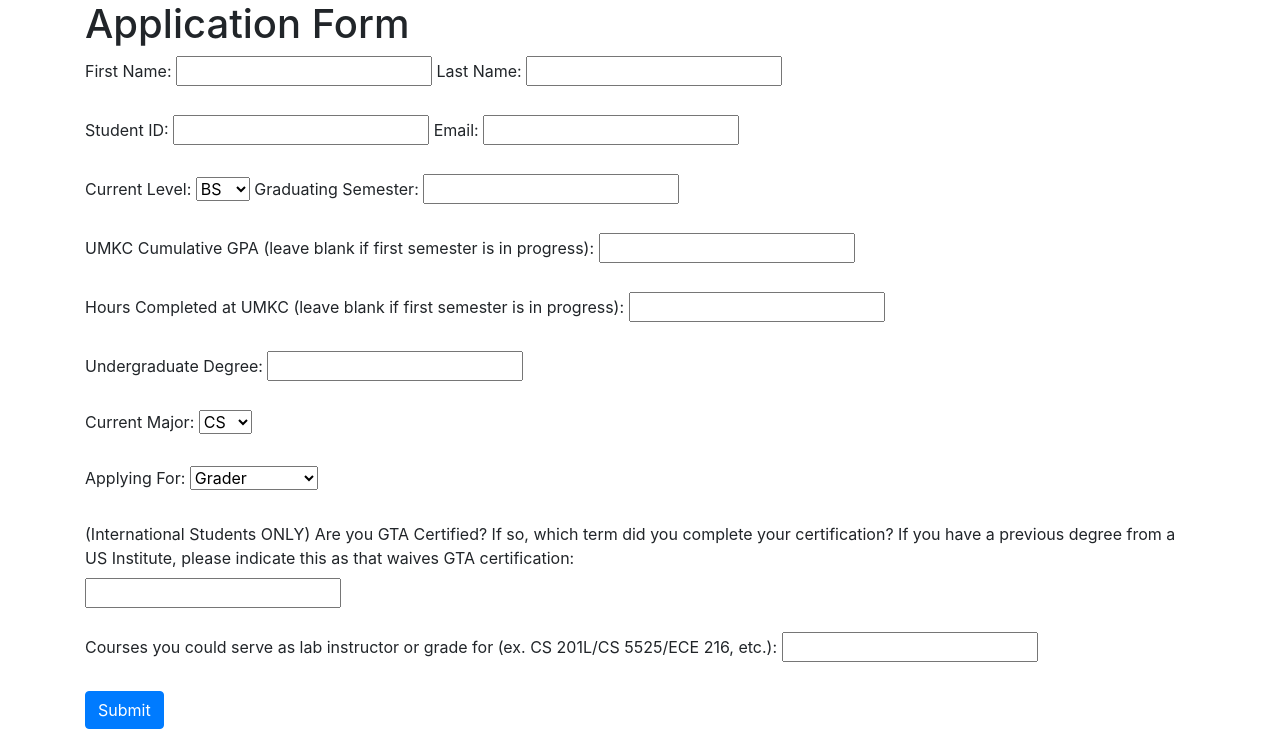
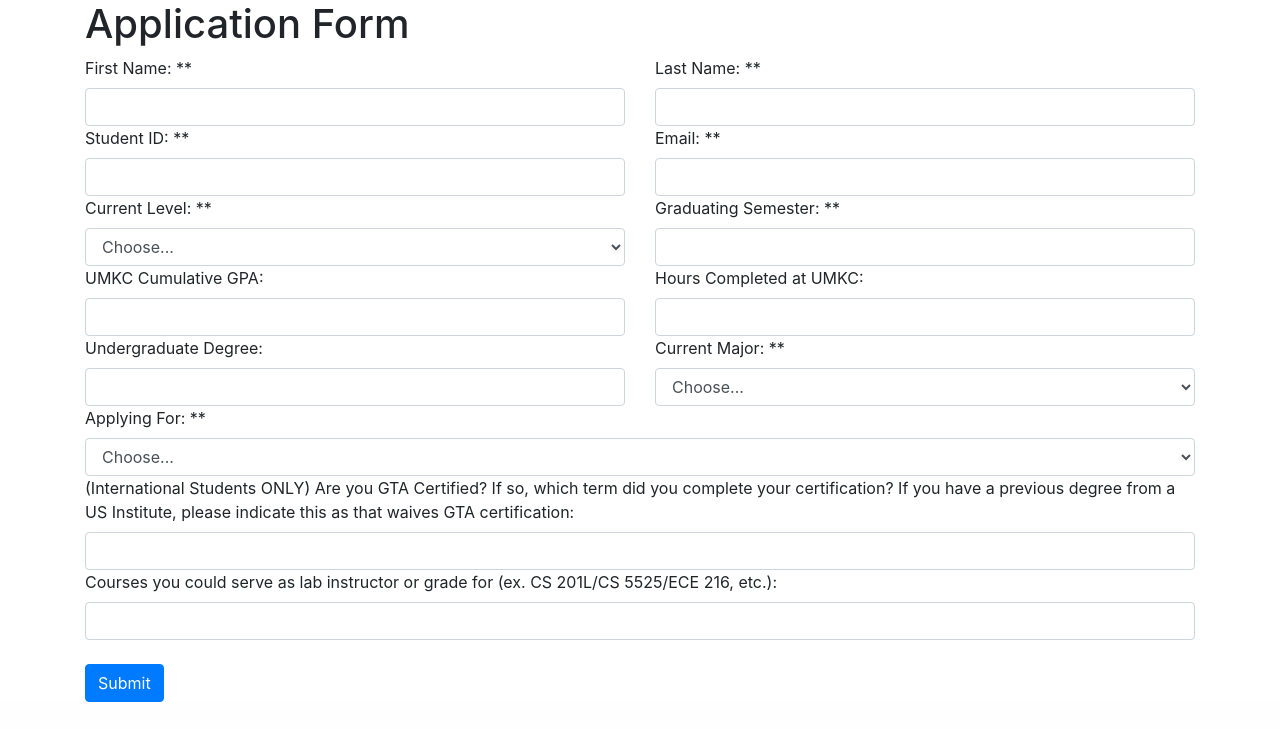
Before and after one commit to zlhuey14/CS451R_webApp, a Flask app: page /gtaApplication in a window 1280 px wide. Shown: the part 120-849 px from the top of the page. After the commit the page ends 822 px from the top, so only its background shows below. Run offline with Flask 3, Linux system fonts and the light colour scheme; some libraries are stand-ins or nearby versions.

Commit message:
Zach: Organized the layout of the application page.

```diff
--- a/webApp/__init__.py
+++ b/webApp/__init__.py
@@ -24,7 +24,7 @@ def create_app():
     app.register_blueprint(views, url_prefix='/')
 
     from .tables import User
-    from .tables import GTAApplication
+    #from .tables import GTAApplication
 
     @login_manager.user_loader
     def load_user(user_id):
--- a/webApp/static/projectStyle.css
+++ b/webApp/static/projectStyle.css
@@ -50,7 +50,3 @@ float: left;
 width: 110.3125px;
 height: 85px;
 }
-
-#line_1 {
-;
-}
--- a/webApp/templates/gtaApplication.html
+++ b/webApp/templates/gtaApplication.html
@@ -3,62 +3,92 @@
 {% block content %}
 <div class="gta-app-container">
     <h1>Application Form</h1>
-    <form method="POST" class="form-horizontal">
-        <label for="first_name">First Name:</label>
-        <input type="text" id="first_name" name="first_name" required>
+    <form method="POST" class="row g-2">
+        <div class="col-md-6">
+            <label for="first_name" class="form-label">First Name: **</label>
+            <input type="text" class="form-control" id="first_name" required>
+        </div>
 
-        <label for="last_name">Last Name:</label>
-        <input type="text" id="last_name" name="last_name" required><br><br>
+        <div class="col-md-6">
+            <label for="last_name" class="form-label">Last Name: **</label>
+            <input type="text" class="form-control" id="last_name" required>
+        </div>
 
-        <label for="student_id">Student ID:</label>
-        <input type="text" id="student_id" name="student_id" required>
+        <div class="col-md-6">
+            <label for="student_id" class="form-label">Student ID: **</label>
+            <input type="text" class="form-control" id="student_id" required>
+        </div>
+        <div class="col-md-6">
+            <label for="email" class="form-label">Email: **</label>
+            <input type="email" class="form-control" id="email" required>
+        </div>
 
-        <label for="email">Email:</label>
-        <input type="email" id="email" name="email" required><br><br>
-
-        <label for="current_level">Current Level:</label>
-        <select name="level" id="current_level">
+        <div class="col-md-6">
+            <label for="current_level" class="form-label">Current Level: **</label>
+            <select name="level" class="form-control" id="current_level" required>
+                <option selected>Choose...</option>
                 <option value="bs">BS</option>
                 <option value="ms">MS</option>
                 <option value="phd">PhD</option>
             </select>
+        </div>
 
-        <label for="grad_semester">Graduating Semester:</label>
-        <input type="text" id="grad_semester" name="grad_semester" required><br><br>
+        <div class="col-md-6">
+            <label for="grad-semester" class="form-label">Graduating Semester: **</label>
+            <input class="form-control" id="grad-semester" required>
 
-        <label for="umkc_gpa">UMKC Cumulative GPA (leave blank if first semester is in progress):</label>
-        <input type="text" id="umkc_gpa" name="unkc_gpa" required><br><br>
 
-         <label for="umkc_hours">Hours Completed at UMKC (leave blank if first semester is in progress):</label>
-        <input type="text" id="umkc_hours" name="umkc_hours" required><br><br>
+        </div>
 
-        <label for="undergrad_degree">Undergraduate Degree:</label>
-        <input type="text" id="undergrad_degree" name="undergrad_degree" required><br><br>
+        <div class="col-md-6">
+            <label for="umkc_gpa" class="form-label">UMKC Cumulative GPA:</label>
+            <input type="text" class="form-control" id="umkc_gpa">
+        </div>
 
-        <label for="current_major">Current Major:</label>
-        <select name="level" id="current_major">
+        <div class="col-md-6">
+            <label for="umkc_hours" class="form-label">Hours Completed at UMKC:</label>
+            <input type="text" class="form-control" id="umkc_hours">
+        </div>
+
+        <div class="col-md-6">
+            <label for="undergrad_degree" class="form-label">Undergraduate Degree:</label>
+            <input type="text" class="form-control" id="undergrad_degree" >
+        </div>
+
+        <div class="col-md-6">
+            <label for="current_major" class="form-label">Current Major: **</label>
+            <select name="level" class="form-control" id="current_major" required>
+                <option selected>Choose...</option>
                 <option value="cs">CS</option>
                 <option value="it">IT</option>
                 <option value="ece">ECE</option>
                 <option value="ee">EE</option>
-        </select><br><br>
+            </select>
+        </div>
 
-        <label for="applying_for">Applying For:</label>
-        <select name="level" id="applying_for">
+        <div class="col-md-12">
+            <label for="apply_for" class="form-label">Applying For: **</label>
+            <select name="level" class="form-control" id="apply_for" required>
+                <option selected>Choose...</option>
                 <option value="grader">Grader</option>
                 <option value="lab_instructor">Lab Instructor</option>
                 <option value="both">Both</option>
-        </select><br><br>
+            </select>
+        </div>
 
-        <label for="international_student">(International Students ONLY) Are you GTA Certified? If so, which term did you complete your certification? If you have a previous degree from a US
-Institute, please indicate this as that waives GTA certification:</label>
-        <input type="text" id="international_student" name="international_student" required><br><br>
+        <div class="col-md-12">
+            <label for="international_student" class="form-label">(International Students ONLY) Are you GTA Certified? If so, which term did you complete your certification? If you have a previous degree from a US Institute, please indicate this as that waives GTA certification:</label>
+            <input type="text" class="form-control" id="international_student">
+        </div>
 
-        <label for="course_interest">Courses you could serve as lab instructor or grade for (ex. CS 201L/CS 5525/ECE 216, etc.):
-</label>
-        <input type="text" id="course_interest" name="course_interest" required><br><br>
+        <div class="col-md-12">
+            <label for="course_interest" class="form-label">Courses you could serve as lab instructor or grade for (ex. CS 201L/CS 5525/ECE 216, etc.):</label>
+            <input type="text" class="form-control" id="course_interest"><br>
+        </div>
 
-        <button type="submit" class="btn btn-primary">Submit</button>
+        <div class="col-md-12">
+            <button type="submit" class="btn btn-primary" >Submit</button>
+        </div>
     </form>
 </div>
 <!-- comment -->
--- a/webApp/views.py
+++ b/webApp/views.py
@@ -13,71 +13,31 @@ class Course:
 
 
 lab_courses = [
-    Course(1, 'CS 101L'),
-    Course(2, 'CS201L,'),
-    Course(3, 'ECE 227'),
-    Course(4, 'ECE 229'),
-    Course(5, 'ECE 227'),
-    Course(6, 'ECE 303'),
-    Course(7, 'ECE 377'),
-    Course(8, 'ECE 331'),
-    Course(9, 'ECE 427'),
+    Course(1, 'CS 101L'), Course(2, 'CS201L,'), Course(3, 'ECE 227'),
+    Course(4, 'ECE 229'), Course(5, 'ECE 227'), Course(6, 'ECE 303'),
+    Course(7, 'ECE 377'),Course(8, 'ECE 331'), Course(9, 'ECE 427'),
     Course(10, 'ECE 429')
 ]
 
 
 courses = [
-    Course(1, 'CS 101'),
-    Course(2, 'CS 191'),
-    Course(3, 'CS 201R'),
-    Course(4, 'CS 291'),
-    Course(5, 'CS 303'),
-    Course(6, 'CS 320'),
-    Course(7, 'CS 349'),
-    Course(8, 'CS 394R'),
-    Course(9, 'CS 404'),
-    Course(10, 'CS 441'),
-    Course(11, 'CS 449'),
-    Course(12, 'CS 456'),
-    Course(13, 'CS 457'),
-    Course(14, 'CS 458'),
-    Course(15, 'CS 461'),
-    Course(16, 'CS 465R'),
-    Course(17, 'CS 470'),
-    Course(18, 'CS 5520'),
-    Course(19, 'CS 5525'),
-    Course(20, 'CS 5552A'),
-    Course(21, 'CS 5565'),
-    Course(22, 'CS 5573'),
-    Course(23, 'CS 5590PA'),
-    Course(24, 'CS 5592'),
-    Course(25, 'CS 5596A'),
-    Course(26, 'CS 5596B'),
-    Course(27, 'ECE 216'),
-    Course(28, 'ECE 226'),
-    Course(29, 'ECE 228'),
-    Course(30, 'ECE 241'),
-    Course(31, 'ECE 276'),
-    Course(32, 'ECE 302'),
-    Course(33, 'ECE 330'),
-    Course(34, 'ECE 341R'),
-    Course(35, 'ECE 428R'),
-    Course(36, 'ECE 458'),
-    Course(37, 'ECE 466'),
-    Course(38, 'ECE 477'),
-    Course(39, 'ECE 486'),
-    Course(40, 'ECE 5558'),
-    Course(41, 'ECE 5560'),
-    Course(42, 'ECE 5567'),
-    Course(43, 'ECE 5577'),
-    Course(44, 'ECE 5578'),
-    Course(45, 'ECE 5586'),
-    Course(46, 'IT 222'),
-    Course(47, 'IT 321')
-
+    Course(1, 'CS 101'), Course(2, 'CS 191'), Course(3, 'CS 201R'),
+    Course(4, 'CS 291'), Course(5, 'CS 303'), Course(6, 'CS 320'),
+    Course(7, 'CS 349'), Course(8, 'CS 394R'), Course(9, 'CS 404'),
+    Course(10, 'CS 441'), Course(11, 'CS 449'), Course(12, 'CS 456'),
+    Course(13, 'CS 457'), Course(14, 'CS 458'), Course(15, 'CS 461'),
+    Course(16, 'CS 465R'), Course(17, 'CS 470'), Course(18, 'CS 5520'),
+    Course(19, 'CS 5525'), Course(20, 'CS 5552A'), Course(21, 'CS 5565'),
+    Course(22, 'CS 5573'), Course(23, 'CS 5590PA'), Course(24, 'CS 5592'),
+    Course(25, 'CS 5596A'), Course(26, 'CS 5596B'), Course(27, 'ECE 216'),
+    Course(28, 'ECE 226'), Course(29, 'ECE 228'), Course(30, 'ECE 241'),
+    Course(31, 'ECE 276'), Course(32, 'ECE 302'), Course(33, 'ECE 330'),
+    Course(34, 'ECE 341R'), Course(35, 'ECE 428R'), Course(36, 'ECE 458'),
+    Course(37, 'ECE 466'), Course(38, 'ECE 477'), Course(39, 'ECE 486'),
+    Course(40, 'ECE 5558'), Course(41, 'ECE 5560'), Course(42, 'ECE 5567'),
+    Course(43, 'ECE 5577'), Course(44, 'ECE 5578'), Course(45, 'ECE 5586'),
+    Course(46, 'IT 222'), Course(47, 'IT 321')
 ]
-
-
 
 
 @views.route('/dashboard', methods=['GET', 'POST'])
@@ -90,15 +50,23 @@ def course_list():
     return render_template('courses.html', courses=courses, lab_courses=lab_courses)
 
 
-#@views.route('/course/<int:course_id>')
-#def course(course_id):
-#    course_info = next((course for course in courses if course.id == course_id), None)
-#    if course_info:
-#        return render_template('course.html', course=course_info)
-#    else:
-#        return 'Course not found'
+@views.route('/gtaApplication', methods=['GET', 'POST'])
+def gta_application():
+    return render_template("gtaApplication.html")
 
 
 @views.route('/gtaApplication', methods=['GET', 'POST'])
-def gta_application():
-    return render_template("gtaApplication.html")
+def gta_application_post():
+    data = request.form
+
+    if request.method == 'POST':
+        f_name = request.form.get('first_name')
+        l_name = request.form.get('last_name')
+        std_id = request.form.get('student_id')
+        cur_level = request.form.get('current_level')
+        grad_semester = request.form.get('grad_semester')
+        gpa = request.form.get('umkc_gpa')
+        hours = request.form.get('umkc_hours')
+        undergrad_degree = request.form.get('undergrad_degree')
+        cur_major = request.form.get('current_major')
+        apply_for = request.form.get('apply_for')
```
Lines whose indentation alone changed are shown as unchanged.
